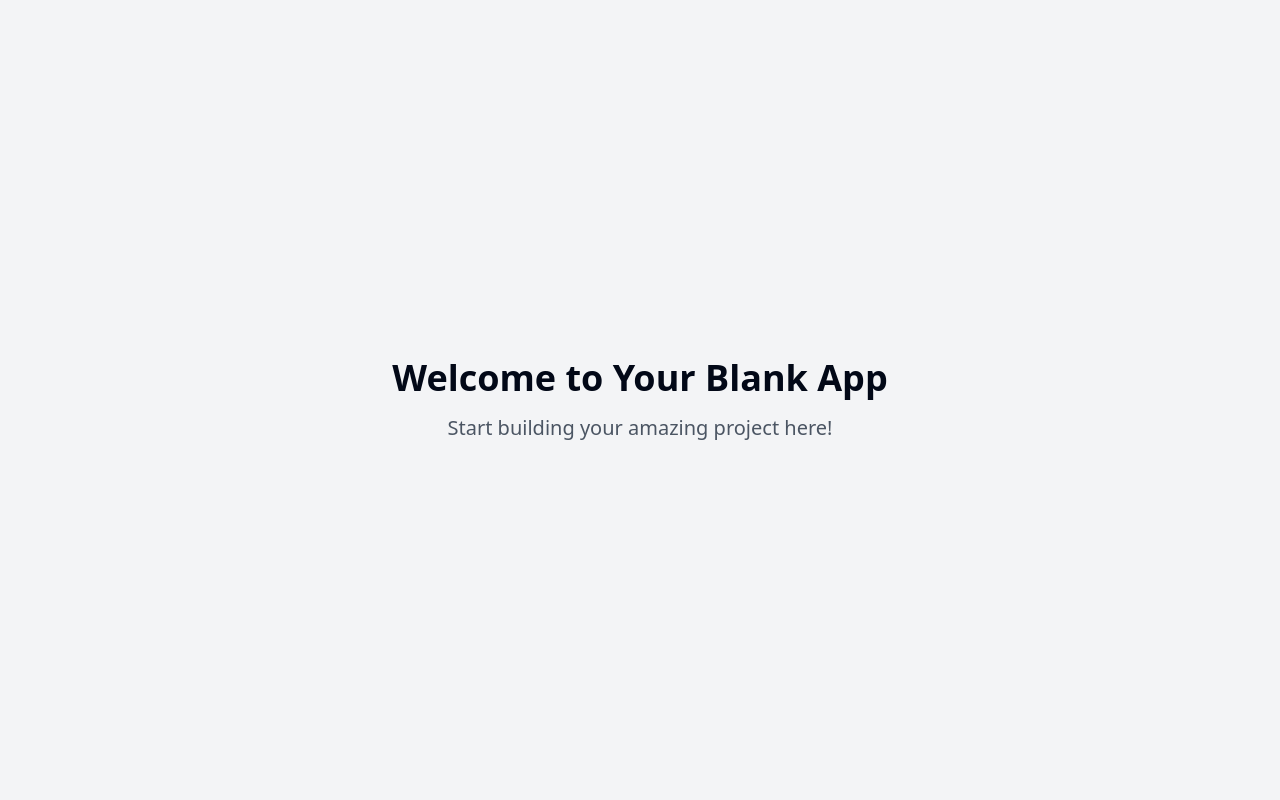
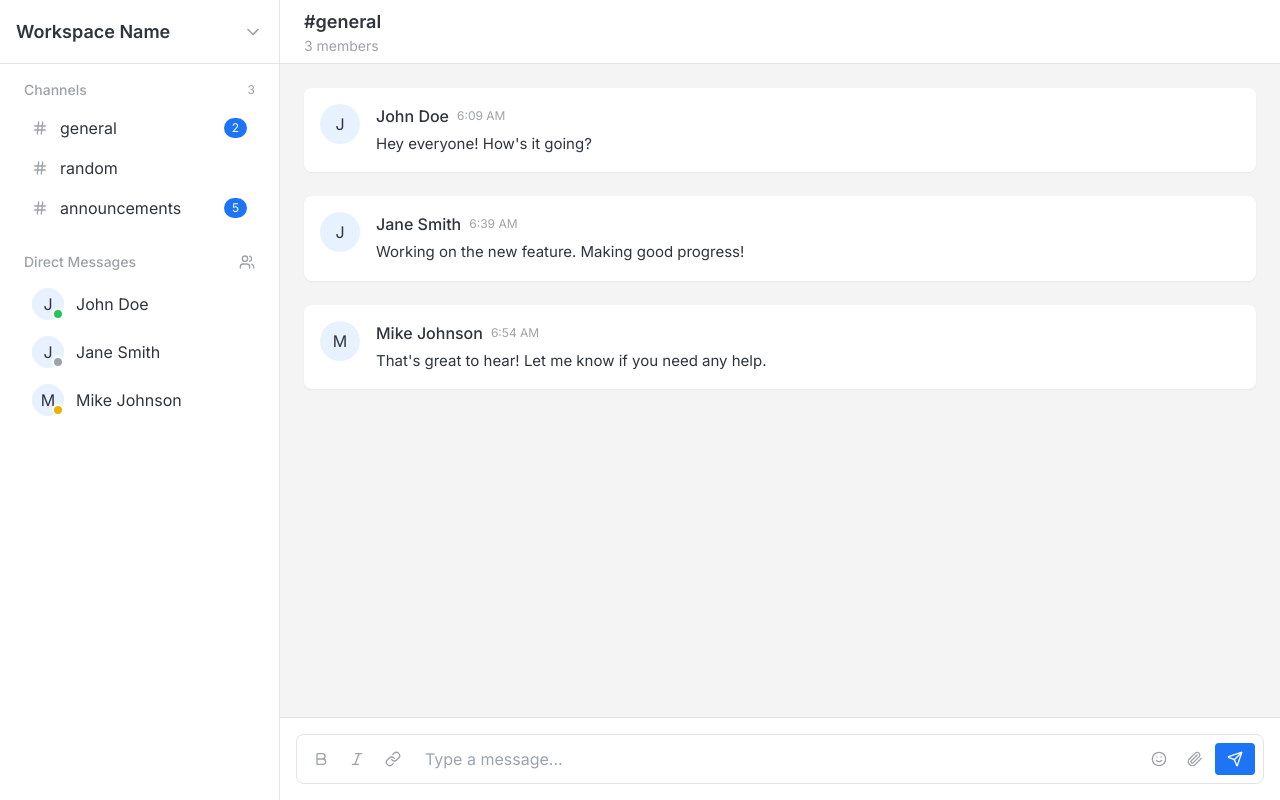
Before and after one commit to arthurnjenga/Rocket-Chat-Replica, a React (Vite) app: page / in a window 1280 px wide. Built offline with nearby package versions, Linux system fonts and the light colour scheme.

Commit message:
Add chat app resembling Rocket.Chat
Implement a chat application with a user interface and features that replicate those found in Rocket.Chat. Additional functionalities may be included beyond the existing ones in Rocket.Chat.
[skip gpt_engineer]

```diff
--- a/package.json
+++ b/package.json
@@ -43,7 +43,7 @@
     "class-variance-authority": "^0.7.0",
     "clsx": "^2.1.1",
     "cmdk": "^1.0.0",
-    "date-fns": "^3.6.0",
+    "date-fns": "^4.1.0",
     "embla-carousel-react": "^8.3.0",
     "input-otp": "^1.2.4",
     "lucide-react": "^0.451.0",
--- /dev/null
+++ b/src/components/ChatInput.tsx
@@ -0,0 +1,55 @@
+import { useState } from "react";
+import { Bold, Italic, Link, Smile, PaperclipIcon, Send } from "lucide-react";
+
+const ChatInput = () => {
+  const [message, setMessage] = useState("");
+
+  const handleSubmit = (e: React.FormEvent) => {
+    e.preventDefault();
+    if (message.trim()) {
+      // Handle message submission
+      setMessage("");
+    }
+  };
+
+  return (
+    <form onSubmit={handleSubmit} className="border-t border-chat-border bg-white p-4">
+      <div className="flex items-center gap-2 rounded-lg border border-chat-border bg-white p-2">
+        <div className="flex gap-1">
+          <button type="button" className="p-2 text-chat-text-secondary hover:text-primary">
+            <Bold className="h-4 w-4" />
+          </button>
+          <button type="button" className="p-2 text-chat-text-secondary hover:text-primary">
+            <Italic className="h-4 w-4" />
+          </button>
+          <button type="button" className="p-2 text-chat-text-secondary hover:text-primary">
+            <Link className="h-4 w-4" />
+          </button>
+        </div>
+        <input
+          type="text"
+          value={message}
+          onChange={(e) => setMessage(e.target.value)}
+          placeholder="Type a message..."
+          className="flex-1 bg-transparent px-2 py-1 focus:outline-none"
+        />
+        <div className="flex gap-1">
+          <button type="button" className="p-2 text-chat-text-secondary hover:text-primary">
+            <Smile className="h-4 w-4" />
+          </button>
+          <button type="button" className="p-2 text-chat-text-secondary hover:text-primary">
+            <PaperclipIcon className="h-4 w-4" />
+          </button>
+          <button
+            type="submit"
+            className="rounded bg-primary px-3 py-1 text-white transition-colors hover:bg-primary-hover"
+          >
+            <Send className="h-4 w-4" />
+          </button>
+        </div>
+      </div>
+    </form>
+  );
+};
+
+export default ChatInput;
--- /dev/null
+++ b/src/components/ChatMessage.tsx
@@ -0,0 +1,34 @@
+import { format } from "date-fns";
+
+interface ChatMessageProps {
+  message: {
+    id: number;
+    content: string;
+    sender: string;
+    timestamp: Date;
+    avatar: string;
+  };
+}
+
+const ChatMessage = ({ message }: ChatMessageProps) => {
+  return (
+    <div className="message-bubble animate-message-in group">
+      <div className="flex items-start gap-4">
+        <div className="h-10 w-10 flex-shrink-0 rounded-full bg-primary-light text-center leading-10">
+          {message.sender.charAt(0)}
+        </div>
+        <div className="flex-1 space-y-1">
+          <div className="flex items-center gap-2">
+            <span className="font-medium">{message.sender}</span>
+            <span className="text-xs text-chat-text-secondary">
+              {format(message.timestamp, "h:mm a")}
+            </span>
+          </div>
+          <p className="text-[15px] leading-relaxed">{message.content}</p>
+        </div>
+      </div>
+    </div>
+  );
+};
+
+export default ChatMessage;
--- /dev/null
+++ b/src/components/ChatSidebar.tsx
@@ -0,0 +1,72 @@
+import { Hash, MessageSquare, ChevronDown, Users } from "lucide-react";
+
+const ChatSidebar = () => {
+  const channels = [
+    { id: 1, name: "general", unread: 2 },
+    { id: 2, name: "random", unread: 0 },
+    { id: 3, name: "announcements", unread: 5 },
+  ];
+
+  const directMessages = [
+    { id: 1, name: "John Doe", status: "online" },
+    { id: 2, name: "Jane Smith", status: "offline" },
+    { id: 3, name: "Mike Johnson", status: "away" },
+  ];
+
+  return (
+    <div className="flex h-full flex-col border-r border-chat-border bg-chat-sidebar">
+      <div className="flex h-16 items-center justify-between border-b border-chat-border px-4">
+        <h1 className="text-lg font-semibold">Workspace Name</h1>
+        <ChevronDown className="h-5 w-5 text-chat-text-secondary" />
+      </div>
+
+      <div className="flex-1 overflow-y-auto p-4">
+        <div className="mb-6">
+          <div className="mb-2 flex items-center justify-between px-2">
+            <span className="text-sm font-medium text-chat-text-secondary">Channels</span>
+            <span className="text-xs text-chat-text-secondary">{channels.length}</span>
+          </div>
+          {channels.map((channel) => (
+            <button key={channel.id} className="sidebar-item w-full">
+              <Hash className="h-4 w-4 text-chat-text-secondary" />
+              <span className="flex-1 text-left">{channel.name}</span>
+              {channel.unread > 0 && (
+                <span className="rounded-full bg-primary px-2 py-0.5 text-xs text-white">
+                  {channel.unread}
+                </span>
+              )}
+            </button>
+          ))}
+        </div>
+
+        <div>
+          <div className="mb-2 flex items-center justify-between px-2">
+            <span className="text-sm font-medium text-chat-text-secondary">Direct Messages</span>
+            <Users className="h-4 w-4 text-chat-text-secondary" />
+          </div>
+          {directMessages.map((dm) => (
+            <button key={dm.id} className="sidebar-item w-full">
+              <div className="relative">
+                <div className="h-8 w-8 rounded-full bg-primary-light text-center leading-8">
+                  {dm.name.charAt(0)}
+                </div>
+                <div
+                  className={`absolute bottom-0 right-0 h-3 w-3 rounded-full border-2 border-white ${
+                    dm.status === "online"
+                      ? "bg-green-500"
+                      : dm.status === "away"
+                      ? "bg-yellow-500"
+                      : "bg-gray-400"
+                  }`}
+                />
+              </div>
+              <span className="flex-1 text-left">{dm.name}</span>
+            </button>
+          ))}
+        </div>
+      </div>
+    </div>
+  );
+};
+
+export default ChatSidebar;
--- a/src/index.css
+++ b/src/index.css
@@ -1,77 +1,25 @@
+@import url('https://fonts.googleapis.com/css2?family=Inter:wght@400;500;600;700&display=swap');
+
 @tailwind base;
 @tailwind components;
 @tailwind utilities;
 
 @layer base {
-  :root {
-    --background: 0 0% 100%;
-    --foreground: 222.2 84% 4.9%;
-
-    --card: 0 0% 100%;
-    --card-foreground: 222.2 84% 4.9%;
-
-    --popover: 0 0% 100%;
-    --popover-foreground: 222.2 84% 4.9%;
-
-    --primary: 222.2 47.4% 11.2%;
-    --primary-foreground: 210 40% 98%;
-
-    --secondary: 210 40% 96.1%;
-    --secondary-foreground: 222.2 47.4% 11.2%;
-
-    --muted: 210 40% 96.1%;
-    --muted-foreground: 215.4 16.3% 46.9%;
-
-    --accent: 210 40% 96.1%;
-    --accent-foreground: 222.2 47.4% 11.2%;
-
-    --destructive: 0 84.2% 60.2%;
-    --destructive-foreground: 210 40% 98%;
-
-    --border: 214.3 31.8% 91.4%;
-    --input: 214.3 31.8% 91.4%;
-    --ring: 222.2 84% 4.9%;
-
-    --radius: 0.5rem;
-  }
-
-  .dark {
-    --background: 222.2 84% 4.9%;
-    --foreground: 210 40% 98%;
-
-    --card: 222.2 84% 4.9%;
-    --card-foreground: 210 40% 98%;
-
-    --popover: 222.2 84% 4.9%;
-    --popover-foreground: 210 40% 98%;
-
-    --primary: 210 40% 98%;
-    --primary-foreground: 222.2 47.4% 11.2%;
-
-    --secondary: 217.2 32.6% 17.5%;
-    --secondary-foreground: 210 40% 98%;
-
-    --muted: 217.2 32.6% 17.5%;
-    --muted-foreground: 215 20.2% 65.1%;
-
-    --accent: 217.2 32.6% 17.5%;
-    --accent-foreground: 210 40% 98%;
-
-    --destructive: 0 62.8% 30.6%;
-    --destructive-foreground: 210 40% 98%;
-
-    --border: 217.2 32.6% 17.5%;
-    --input: 217.2 32.6% 17.5%;
-    --ring: 212.7 26.8% 83.9%;
+  body {
+    @apply bg-chat-background font-sans text-chat-text-primary antialiased;
   }
 }
 
-@layer base {
-  * {
-    @apply border-border;
+@layer components {
+  .chat-container {
+    @apply grid h-screen grid-cols-[280px_1fr];
   }
 
-  body {
-    @apply bg-background text-foreground;
+  .message-bubble {
+    @apply relative rounded-lg bg-chat-message p-4 shadow-sm transition-all hover:bg-chat-hover;
+  }
+
+  .sidebar-item {
+    @apply flex items-center gap-3 rounded-md px-4 py-2 text-chat-text-primary transition-colors hover:bg-chat-hover;
   }
 }
--- a/src/pages/Index.tsx
+++ b/src/pages/Index.tsx
@@ -1,11 +1,49 @@
-// Update this page (the content is just a fallback if you fail to update the page)
+import { useState } from "react";
+import ChatSidebar from "@/components/ChatSidebar";
+import ChatMessage from "@/components/ChatMessage";
+import ChatInput from "@/components/ChatInput";
 
 const Index = () => {
+  const [messages] = useState([
+    {
+      id: 1,
+      content: "Hey everyone! How's it going?",
+      sender: "John Doe",
+      timestamp: new Date(Date.now() - 3600000),
+      avatar: "",
+    },
+    {
+      id: 2,
+      content: "Working on the new feature. Making good progress!",
+      sender: "Jane Smith",
+      timestamp: new Date(Date.now() - 1800000),
+      avatar: "",
+    },
+    {
+      id: 3,
+      content: "That's great to hear! Let me know if you need any help.",
+      sender: "Mike Johnson",
+      timestamp: new Date(Date.now() - 900000),
+      avatar: "",
+    },
+  ]);
+
   return (
-    <div className="min-h-screen flex items-center justify-center bg-gray-100">
-      <div className="text-center">
-        <h1 className="text-4xl font-bold mb-4">Welcome to Your Blank App</h1>
-        <p className="text-xl text-gray-600">Start building your amazing project here!</p>
+    <div className="chat-container">
+      <ChatSidebar />
+      <div className="flex flex-col">
+        <div className="flex h-16 items-center justify-between border-b border-chat-border bg-white px-6">
+          <div>
+            <h2 className="text-lg font-semibold">#general</h2>
+            <p className="text-sm text-chat-text-secondary">3 members</p>
+          </div>
+        </div>
+        <div className="flex-1 space-y-6 overflow-y-auto p-6">
+          {messages.map((message) => (
+            <ChatMessage key={message.id} message={message} />
+          ))}
+        </div>
+        <ChatInput />
       </div>
     </div>
   );
--- a/tailwind.config.ts
+++ b/tailwind.config.ts
@@ -25,52 +25,38 @@ export default {
         background: "hsl(var(--background))",
         foreground: "hsl(var(--foreground))",
         primary: {
-          DEFAULT: "hsl(var(--primary))",
-          foreground: "hsl(var(--primary-foreground))",
+          DEFAULT: "#1D74F5",
+          hover: "#1565D8",
+          light: "#E8F2FF",
         },
-        secondary: {
-          DEFAULT: "hsl(var(--secondary))",
-          foreground: "hsl(var(--secondary-foreground))",
-        },
-        destructive: {
-          DEFAULT: "hsl(var(--destructive))",
-          foreground: "hsl(var(--destructive-foreground))",
-        },
-        muted: {
-          DEFAULT: "hsl(var(--muted))",
-          foreground: "hsl(var(--muted-foreground))",
-        },
-        accent: {
-          DEFAULT: "hsl(var(--accent))",
-          foreground: "hsl(var(--accent-foreground))",
-        },
-        popover: {
-          DEFAULT: "hsl(var(--popover))",
-          foreground: "hsl(var(--popover-foreground))",
-        },
-        card: {
-          DEFAULT: "hsl(var(--card))",
-          foreground: "hsl(var(--card-foreground))",
+        chat: {
+          background: "#F4F4F4",
+          sidebar: "#FFFFFF",
+          message: "#FFFFFF",
+          hover: "#F7F8FA",
+          border: "#E4E4E4",
+          text: {
+            primary: "#2F343D",
+            secondary: "#9EA2A8",
+          },
         },
       },
-      borderRadius: {
-        lg: "var(--radius)",
-        md: "calc(var(--radius) - 2px)",
-        sm: "calc(var(--radius) - 4px)",
+      fontFamily: {
+        sans: ["Inter", "sans-serif"],
       },
       keyframes: {
-        "accordion-down": {
-          from: { height: "0" },
-          to: { height: "var(--radix-accordion-content-height)" },
+        "message-in": {
+          "0%": { transform: "translateY(10px)", opacity: "0" },
+          "100%": { transform: "translateY(0)", opacity: "1" },
         },
-        "accordion-up": {
-          from: { height: "var(--radix-accordion-content-height)" },
-          to: { height: "0" },
+        "slide-in": {
+          "0%": { transform: "translateX(-100%)" },
+          "100%": { transform: "translateX(0)" },
         },
       },
       animation: {
-        "accordion-down": "accordion-down 0.2s ease-out",
-        "accordion-up": "accordion-up 0.2s ease-out",
+        "message-in": "message-in 0.3s ease-out",
+        "slide-in": "slide-in 0.5s ease-out",
       },
     },
   },
```
Also changed, not shown: 1 other file (tests, documents, lock files or other folders).
